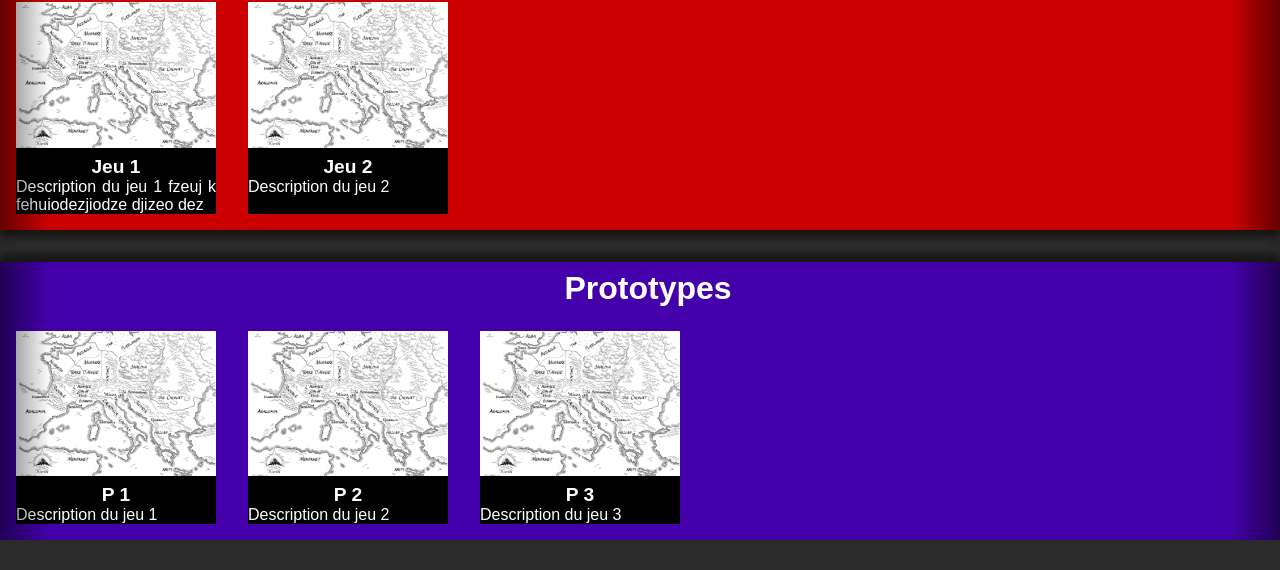
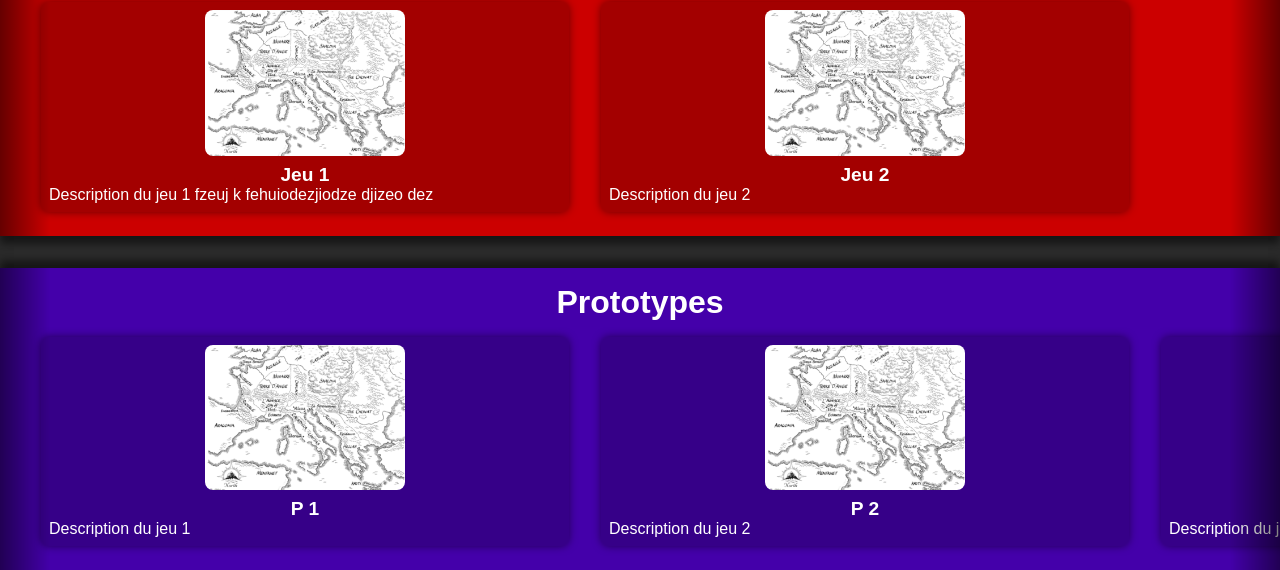
Before and after one commit to NeoEtIchiro/Portfolio, a website: page public/index.html in a window 1280 px wide. Shown: the part 491-1061 px from the top of the page. Before the commit the page ends 1031 px from the top, so only its background shows below. Drawn offline with nearby package versions, Linux system fonts and the light colour scheme.

Commit message:
C'est plutot pas mal

```diff
--- a/public/index.html
+++ b/public/index.html
@@ -16,11 +16,13 @@
     <div class="container games" ng-repeat="section in sections" ng-style="{'background-color': section.color}">
         <h1 class="containerTitle">{{section.title}}</h1>
         <div class="projects" id="projects-{{section.title}}">
+            <div class="invisibleSpace"></div>
             <div class="project" ng-repeat="item in section.items">
                 <img ng-src="{{item.img}}" alt="{{item.title}}" class="projectImage">
                 <div class="projectTitle">{{item.title}}</div>
                 <div class="projectDescription">{{item.description}}</div>
             </div>
+            <div class="invisibleSpace"></div>
         </div>
     </div>
 
--- a/src/assets/styles.css
+++ b/src/assets/styles.css
@@ -45,21 +45,17 @@ body {
 }
 
 .containerTitle{
-  margin: 8px;
+  margin: 0;
+  margin-top: 16px;
   width: 100%;
   flex: 1;
 }
 
-.projectImage{
-  width: 200Px;
-}
-
-.projects{
+.projects {
   display: flex;
   width: 100%;
-  justify-content: flex-start;
-  overflow-x: auto; /* Permet le défilement horizontal */
-  cursor:grab;
+  overflow-x: auto;
+  cursor: grab;
 }
 
 .projects::before,
@@ -91,16 +87,33 @@ body {
   display: none; /* Pour les navigateurs basés sur WebKit */
 }
 
+.invisibleSpace{
+  position: relative;
+  background-color: none;
+  min-width: 25px;
+  max-width: 25px;
+}
+
 .project{
-  background-color: black;
+  background-color: rgba(0, 0, 0, 0.2);
+  box-shadow: 0px 0px 8px rgba(0, 0, 0, 0.5);
   transition: transform 0.3s ease;
+  flex-shrink: 0;
   margin: 16px;
-  width: 200px;
-  max-width: 200px;
+  margin-bottom: 24px;
+  min-width: 200px;
+  width: 40%;
+  border-radius: 8px;
+  padding: 8px;
 }
 
 .project:hover {
-  transform: scale(1.1); /* Applique un zoom de 10% lorsque la souris est dessus */
+  transform: scale(1.05); /* Applique un zoom de 10% lorsque la souris est dessus */
+}
+
+.projectImage{
+  width: 200Px;
+  border-radius: 8px;
 }
 
 .projectTitle{
@@ -110,6 +123,6 @@ body {
 }
 
 .projectDescription{
-  width: 200px;
+  width: 100%;
   text-align:justify;
 }
```
